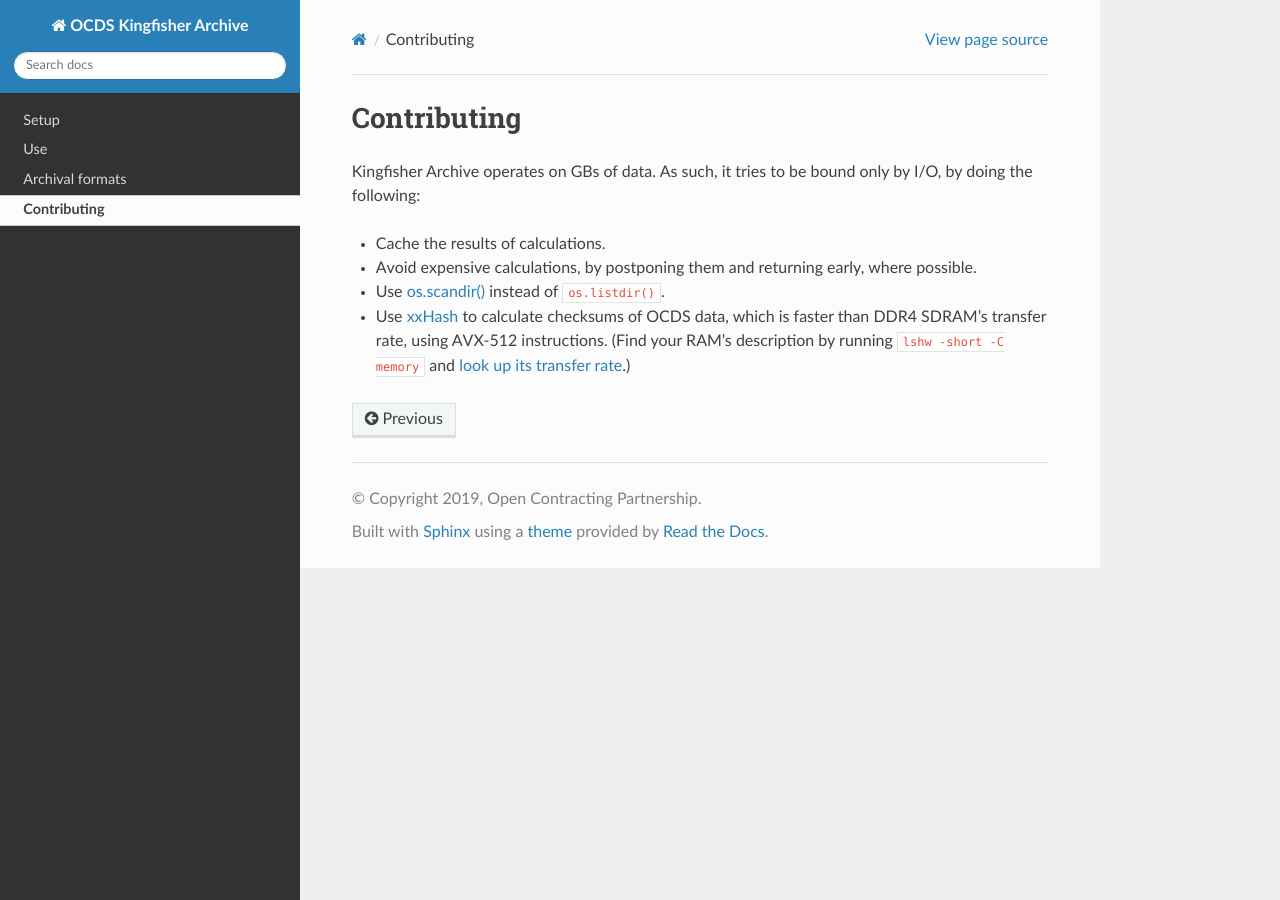
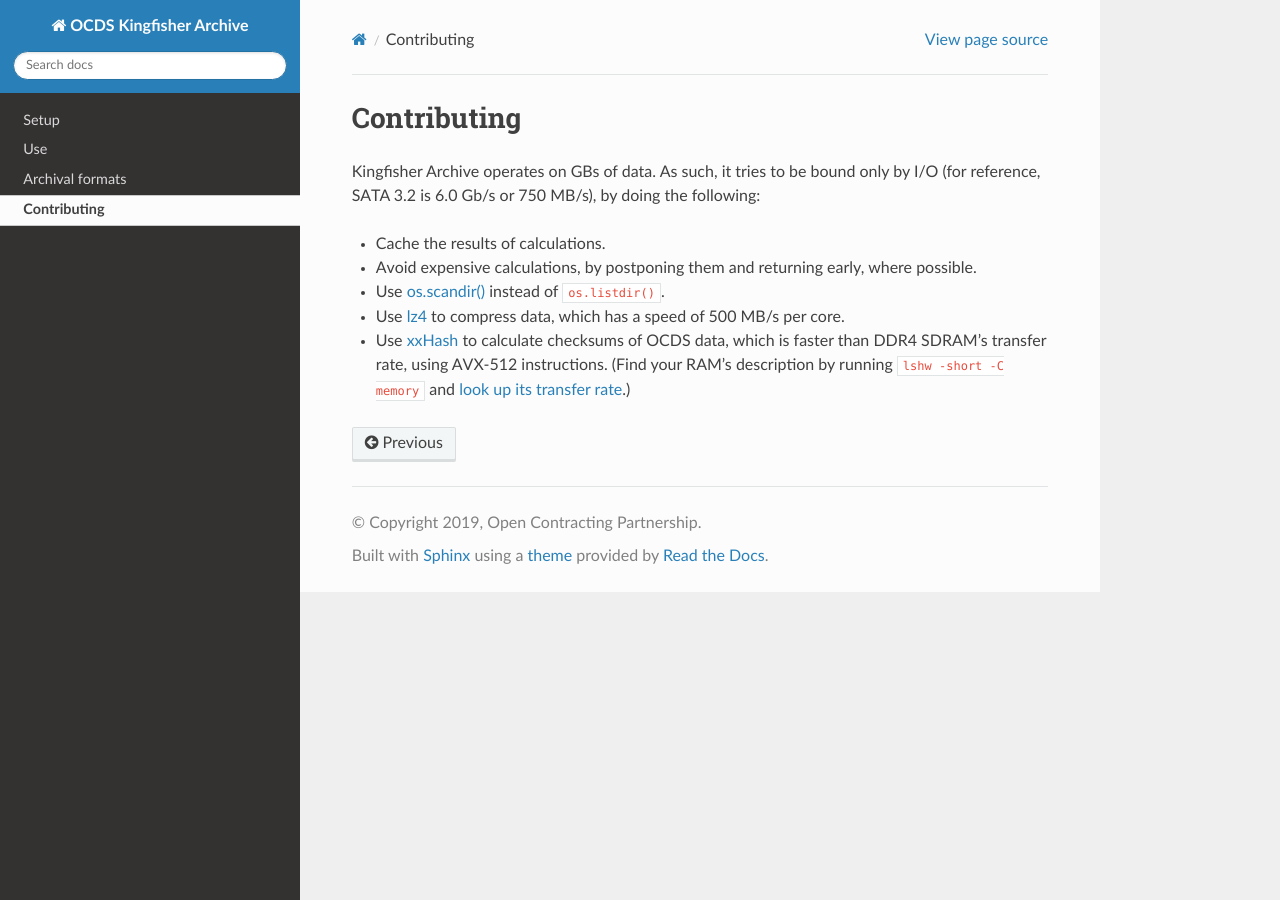
Before and after one commit to open-contracting-archive/kingfisher-archive, a Sphinx documentation site: the page built from docs/contributing.rst, in a window 1280 px wide. Built offline with Sphinx 7.4.7 and the Read the Docs theme 2.0.0, drawn with Linux system fonts in a browser that asks for light colours.

Commit message:
docs: Mention lz4 and SATA speeds

```diff
--- a/docs/contributing.rst
+++ b/docs/contributing.rst
@@ -1,9 +1,10 @@
 Contributing
 ============
 
-Kingfisher Archive operates on GBs of data. As such, it tries to be bound only by I/O, by doing the following:
+Kingfisher Archive operates on GBs of data. As such, it tries to be bound only by I/O (for reference, SATA 3.2 is 6.0 Gb/s or 750 MB/s), by doing the following:
 
 -  Cache the results of calculations.
 -  Avoid expensive calculations, by postponing them and returning early, where possible.
 -  Use `os.scandir() <https://docs.python.org/3/library/os.html#os.scandir>`__ instead of ``os.listdir()``.
+-  Use `lz4 <https://lz4.github.io/lz4/>`__ to compress data, which has a speed of 500 MB/s per core.
 -  Use `xxHash <https://cyan4973.github.io/xxHash/>`__ to calculate checksums of OCDS data, which is faster than DDR4 SDRAM's transfer rate, using AVX-512 instructions. (Find your RAM's description by running ``lshw -short -C memory`` and `look up its transfer rate <https://en.wikipedia.org/wiki/List_of_interface_bit_rates#Dynamic_random-access_memory>`__.)
```
